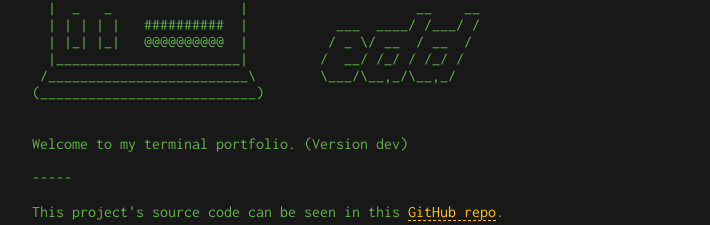
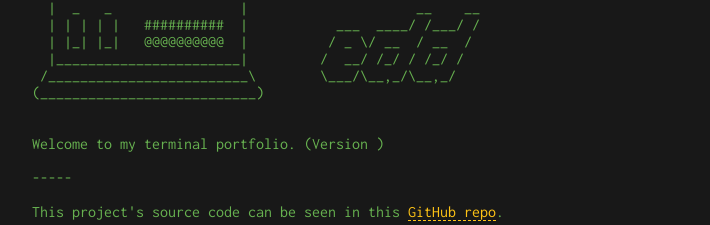
Before and after one commit to just-edd/portfolio-web, a React app in the folder portfolio/: page / in a window 1280 px wide. Shown: the part 186-411 px from the top of the page, without its empty margins (0-710 px from the left). Built offline with nearby package versions, Linux system fonts and the light colour scheme; the HTML template or start-up script is replaced by a standard one.

Commit message:
feat: proper versioning

```diff
--- a/portfolio/src/config.ts
+++ b/portfolio/src/config.ts
@@ -4,8 +4,6 @@ interface Command {
     hidden?: boolean;
     response?: (() => string) | string;
 }
-
-export const VERSION = import.meta.env.VITE_APP_VERSION?.replace(/^v/, "") ?? "dev";
 
 export const commands: Command[] = [
     {
```
Also changed, not shown: portfolio/src/version.ts (added).
